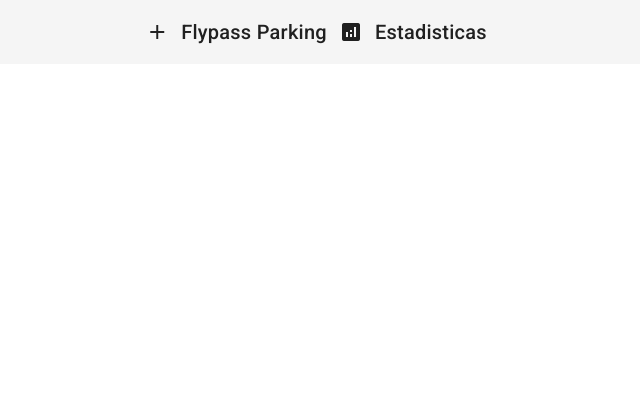
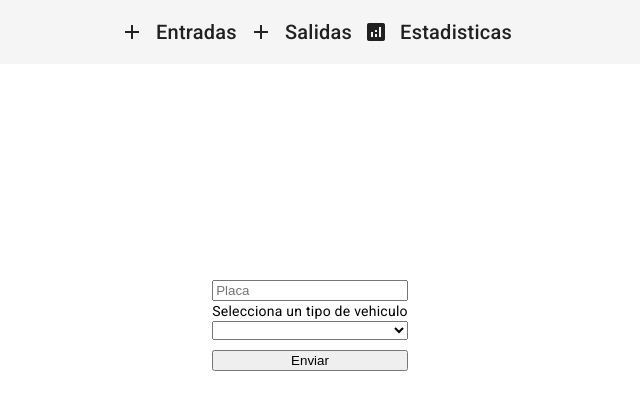
Before and after one commit to juanfer17/frontend-parkingFlypass, an Angular app: page /flypass-parking in a window 1280 px wide. Shown: the top 410 px of the page, without its empty margins (330-970 px from the left). Built offline with nearby package versions, Linux system fonts and the light colour scheme.

Commit message:
Nuevo componente y se hacen ingresos desde front

```diff
--- a/src/app/app-routing.module.ts
+++ b/src/app/app-routing.module.ts
@@ -2,11 +2,13 @@ import { NgModule } from '@angular/core';
 import { RouterModule, Routes } from '@angular/router';
 import {FlypassParkingComponent} from "./flypass-parking/flypass-parking.component";
 import {StatisticsParkingComponent} from "./statistics-parking/statistics-parking.component";
+import {ExitFlypassParkingComponent} from "./exit-flypass-parking/exit-flypass-parking.component";
 
 const routes: Routes = [
   { path: '', redirectTo: '/flypass-parking', pathMatch: 'full' },
   { path: 'flypass-parking', component: FlypassParkingComponent },
-  { path: 'statistics-parking', component: StatisticsParkingComponent }
+  { path: 'statistics-parking', component: StatisticsParkingComponent },
+  { path: 'exit-flypass-parking', component: ExitFlypassParkingComponent }
 
 ];
 
--- a/src/app/app.component.html
+++ b/src/app/app.component.html
@@ -1,11 +1,17 @@
 <mat-toolbar>
-  <button mat-icon-button class="example-icon" aria-label="Example icon-button with menu icon" (click)="flypassParking()">
+  <button mat-icon-button class="example-icon" aria-label="Example icon-button with menu icon" (click)="entryFlypassParking()">
     <mat-icon>add</mat-icon>
   </button>
-  <span>Flypass Parking</span>
+  <span>Entradas</span>
+
+  <button mat-icon-button class="example-icon" aria-label="Example icon-button with menu icon" (click)="exitFlypassParking()">
+    <mat-icon>add</mat-icon>
+  </button>
+  <span>Salidas</span>
 
   <button mat-icon-button class="example-icon" aria-label="Example icon-button with menu icon" (click)="statisticsParking()">
     <mat-icon>analytics</mat-icon>
   </button>
   <span>Estadisticas</span>
 </mat-toolbar>
+<router-outlet></router-outlet>
--- a/src/app/app.component.ts
+++ b/src/app/app.component.ts
@@ -12,8 +12,12 @@ export class AppComponent  implements OnInit{
   ngOnInit() {
   }
 
-  flypassParking() {
+  entryFlypassParking() {
     this.router.navigate(['/flypass-parking']);
+  }
+
+  exitFlypassParking() {
+    this.router.navigate(['/exit-flypass-parking']);
   }
 
   statisticsParking() {
--- /dev/null
+++ b/src/app/common/services/parkingFlypass.ts
@@ -0,0 +1,26 @@
+import { Injectable } from '@angular/core';
+import {ActivatedRoute, ActivatedRouteSnapshot, Router, RouterStateSnapshot} from "@angular/router";
+import {MatDialog} from "@angular/material/dialog";
+import {HttpClient} from "@angular/common/http";
+import {environment} from "../../enviroments/enviroment";
+import {AjaxResponse} from "rxjs/internal/ajax/AjaxResponse";
+import {tap} from "rxjs";
+
+
+@Injectable({
+  providedIn: 'root'
+})
+export class ParkingFlypassService {
+  constructor(private http: HttpClient) {
+  }
+
+  createTransaction(plate: string, vehicleType: string) {
+    const url = `${environment.apiUrlService}/${environment.prefixUrl}/${environment.api}/${environment.create}`;
+    const requestTransactionCreate = [{
+      plate: plate,
+      vehicleType: vehicleType
+    }];
+
+    return this.http.post<AjaxResponse<any>>(url, requestTransactionCreate);
+  }
+}
--- /dev/null
+++ b/src/app/enviroments/enviroment.ts
@@ -0,0 +1,9 @@
+export const environment = {
+  apiUrlSecurity: 'http://localhost:9124',
+  apiUrlService: 'http://localhost:9124',
+  prefixUrl: 'parkingFlypassService',
+  api: 'transactions',
+  create: 'create',
+  average: 'average',
+  max: 'max'
+};
--- /dev/null
+++ b/src/app/exit-flypass-parking/exit-flypass-parking.component.html
@@ -0,0 +1 @@
+<p>exit-flypass-parking works!</p>
--- a/src/app/flypass-parking/flypass-parking.component.css
+++ b/src/app/flypass-parking/flypass-parking.component.css
@@ -0,0 +1,15 @@
+.form-container{
+  width: 100vw;
+  height: 40vw;
+  display: flex;
+  justify-content:center;
+  align-items:  center
+}
+
+form{
+  display: flex;
+  flex-direction: column;
+}
+input,button{
+  margin-top: 10px;
+}
--- a/src/app/flypass-parking/flypass-parking.component.html
+++ b/src/app/flypass-parking/flypass-parking.component.html
@@ -1 +1,12 @@
-<p>flypass-parking works!</p>
+<div class="form-container">
+  <form [formGroup]="form" (ngSubmit)="onSubmit()">
+    <input type="text" formControlName="plate" placeholder="Placa">
+    <span>Selecciona un tipo de vehiculo</span>
+    <select formControlName="vehicleType">
+      <option value="AUTOMOVIL">Automóvil</option>
+      <option value="MOTOCICLETA">Motocicleta</option>
+      <option value="CAMIONETA">Camioneta</option>
+    </select>
+    <button type="submit">Enviar</button>
+  </form>
+</div>
--- a/src/app/flypass-parking/flypass-parking.component.ts
+++ b/src/app/flypass-parking/flypass-parking.component.ts
@@ -1,10 +1,51 @@
-import { Component } from '@angular/core';
+import {Component, OnInit} from '@angular/core';
+import {FormBuilder, FormGroup, Validators} from "@angular/forms";
+import {ParkingFlypassService} from "../common/services/parkingFlypass";
 
 @Component({
   selector: 'app-flypass-parking',
   templateUrl: './flypass-parking.component.html',
   styleUrls: ['./flypass-parking.component.css']
 })
-export class FlypassParkingComponent {
+export class FlypassParkingComponent implements OnInit{
+
+  constructor(private fb: FormBuilder,
+  private parkingFlypassService: ParkingFlypassService
+  ) {}
+  form: FormGroup = new FormGroup({});
+  ngOnInit() {
+    this.form = this.fb.group({
+      plate: ['', [Validators.required]],
+      vehicleType: ['', [Validators.required]]
+    });
+  }
+
+  onSubmit() {
+    if (this.form && this.form.valid) {
+      const plateControl = this.form.get('plate');
+      const vehicleTypeControl = this.form.get('vehicleType');
+
+      if (plateControl && vehicleTypeControl) {
+        const plateValue = plateControl.value;
+        const vehicleTypeValue = vehicleTypeControl.value;
+        // Llamar al servicio para crear la transacción
+        this.parkingFlypassService.createTransaction(plateValue, vehicleTypeValue).subscribe(
+          response => {
+            console.log('Response from frontend service:', response);
+            // Resto del código de manejo de respuesta...
+          },
+          error => {
+            console.error('Error from frontend service:', error);
+            // Resto del código de manejo de error...
+          }
+        );
+        this.form.reset();
+      } else {
+        console.log('Form controls are null');
+      }
+    } else {
+      console.log('Form is invalid');
+    }
+  }
 
 }
```
Also changed, not shown: src/app/app.module.ts (+7 -1 lines), src/app/exit-flypass-parking/exit-flypass-parking.component.ts (added, +10 -0 lines), src/app/exit-flypass-parking/exit-flypass-parking.component.css (added), 1 other file (tests, documents, lock files or other folders).
